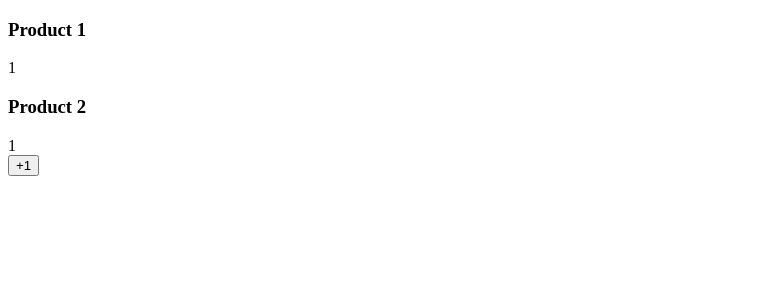
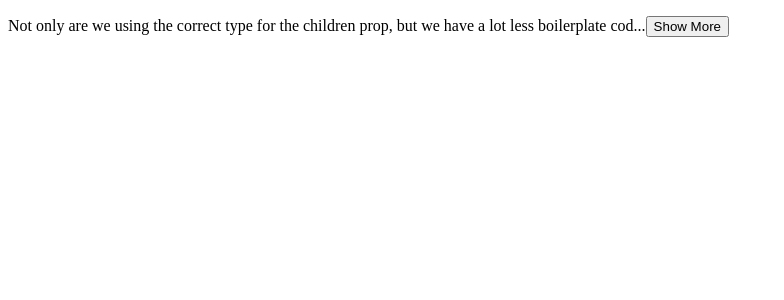
Before and after one commit to dbarrios-cf/vite-react-project, a React (Vite) app: page / in a window 1280 px wide. Shown: the top 300 px of the page, without its empty margins (0-784 px from the left). Built offline with nearby package versions, Linux system fonts and the light colour scheme.

Commit message:
Added the ExpandableText component from the final excercise in the Managing Component State module

```diff
--- a/src/App.tsx
+++ b/src/App.tsx
@@ -1,8 +1,12 @@
 import { useState } from 'react';
-import ShoppingCart from './components/ShoppingCart/ShoppingCart';
+import ExpandableText from './components/ExpandableText/ExpandableText';
 
 function App() {
-  return <ShoppingCart/>;
+  return <ExpandableText shownChars={100}>Not only are we using the correct type for the children prop, but we have a lot less boilerplate code to be copy-pasting all over the place.
+  You could also do this as a type instead of an interface; I prefer using type most of the time, but the differences are very mino
+  View raw code as a GitHub Gist One thing to note is that, when we’re using type we have to type out the export default on a different line, at the bottom of the file.
+
+  This is the same behavior as you’ll see if we were exporting a const </ExpandableText>
 }
 
 export default App;
--- /dev/null
+++ b/src/components/ExpandableText/ExpandableText.tsx
@@ -0,0 +1,39 @@
+import { ReactHTMLElement, useState } from "react";
+
+interface ExpandableTextProps {
+  children: React.ReactNode,
+  shownChars?: number,
+
+}
+
+function ExpandableText({children, shownChars = 20} : ExpandableTextProps) {
+  const [isExpanded, setExpanded] = useState(false);
+
+  const handleClick = () => {
+    setExpanded(!isExpanded);
+  }
+
+  const isLongText = children && children.toString().length > shownChars;
+
+  return (
+    <>
+      <p>
+        { isExpanded && children ? children : `${children?.toString().slice(0, shownChars)}`}
+        { isLongText && !isExpanded ? '...' : null}
+        { isLongText
+          ? (<>
+              <button onClick={handleClick}>
+                {isExpanded ? 'Show Less' : 'Show More'}
+              </button>
+            </>
+            )
+          : null
+
+        }
+
+      </p>
+    </>
+  )
+}
+
+export default ExpandableText;
```
